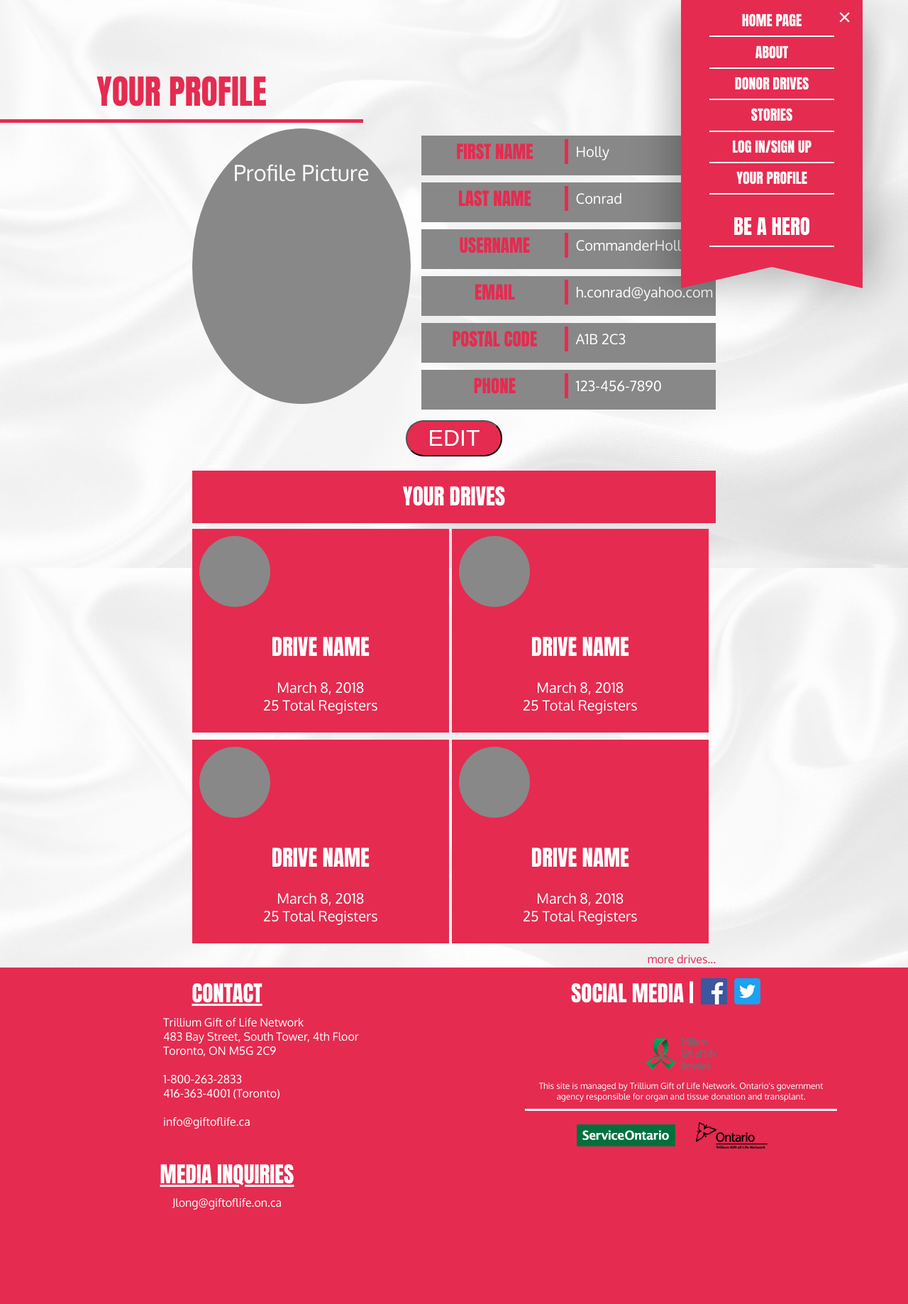
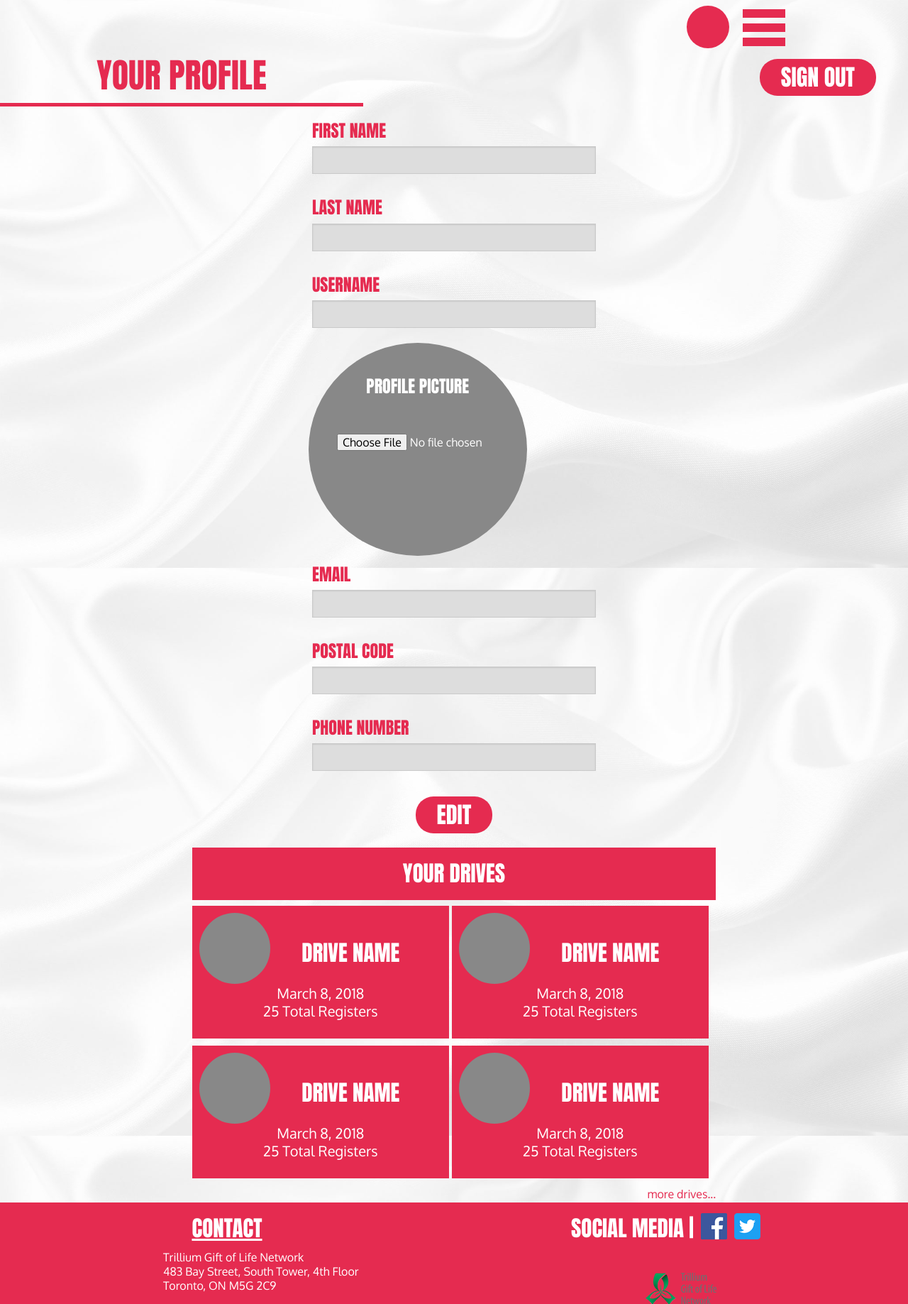
Before and after one commit to scadick/Organ_Donation, a PHP site: page /profile.html in a window 1280 px wide. Shown: the top 1837 px of the page at 71% size. Before the commit the page ends 1704 px from the top, so only its background shows below. Run offline with PHP 8.4, Linux system fonts and the light colour scheme.

Commit message:
stylizing and fixing code

```diff
--- a/css/app.css
+++ b/css/app.css
@@ -19,9 +19,21 @@ table tbody td {
   padding: 0;
 }
 
+.headerIcons {
+  text-align: center;
+}
+
+.headerIcons button {
+  float: left;
+}
+
+.title-bar .menu-icon{
+  text-align: center;
+}
+
 .menu-icon {
-  width: 40px;
-  height: 40px;
+  width: 50px;
+  height: 50px;
 }
 
 .menu-icon::after {
@@ -32,8 +44,22 @@ table tbody td {
 }
 
 .menu-icon:hover::after {
-  background: #cacaca;
-  box-shadow: 0 12px 0 #cacaca, 0 24px 0 #cacaca;
+  background: #888888;
+  box-shadow: 0 12px 0 #888888, 0 24px 0 #888888;
+}
+
+.logMenu::after{
+  width: 60px;
+  margin-top: 5px;
+  background: #e52b50;
+   box-shadow: 0 12px 0 #e52b50, 0 24px 0 #e52b50;
+   -webkit-box-shadow: 0 20px 0 #e52b50, 0 40px 0 #e52b50;
+   height: 12px;
+}
+
+.logMenu:hover::after{
+  background: #888888;
+  box-shadow: 0 20px 0 #888888, 0 40px 0 #888888;
 }
 
 #closeButton {
@@ -52,6 +78,15 @@ table tbody td {
 #hamMenu {
   display: block !important;
   background: none;
+}
+
+.profileImg {
+  height: 60px;
+  width: 60px;
+  border-radius: 50%;
+  background-color: #e52b50;
+  margin-right: 15px;
+  float: left;
 }
 
 #mainNav{
@@ -570,20 +658,27 @@ th h5 {
   font-family: 'Oxygen', sans-serif;
 }
 
-#submitButton, #regButton, #loginButton, #editButton {
+#submitButton, #regButton, #loginButton, #editButton, #signOut {
   border-radius: 25px;
   background-color: #e52b50;
   color: white;
   text-align: center;
   margin: 0 auto;
   font-size: 2em;
-  padding: 5px 30px;
+  padding: 10px 30px;
   cursor: pointer;
+  font-family: 'Anton', sans-serif;
 }
 
 #editButton{
   clear: both;
   margin-top: 15px;
+}
+
+#signOut {
+  margin-right: 45px;
+  margin-top: 15px;
+  padding: 10px 30px;
 }
 
 label {
@@ -679,7 +766,27 @@ label {
 
 #profileForm {
   display: inline;
+  margin: 0 auto;
 }
+
+#profileForm .pic {
+  padding: 40px;
+  background-color: #888888;
+  border-radius: 50%;
+  color: white;
+  font-family: 'Oxygen', sans-serif;
+  text-align: center;
+  width: 75%;
+  height: 300px;
+  clear: both;
+}
+
+.pic label{
+  margin-bottom: 45px;
+  font-size: 1.5em;
+  color: white;
+}
+
 
 #profileContainer {
   width: 60%;
@@ -690,7 +797,7 @@ label {
   background-color: #e52b50;
   color: white;
   text-align: center;
-  display: inline-block;
+  display: block;
   padding: 15px;
   width: 100%;
 }
--- a/drives.html
+++ b/drives.html
@@ -26,7 +26,7 @@
             <li><a href="about.html">About</a></li>
             <li><a href="#">Donor Drives</a></li>
             <li><a href="stories.html">Stories</a></li>
-            <li><a href="login.html">Log In/Sign Up</a></li>
+            <li><a href="account.html">Log In/Sign Up</a></li>
             <li><a href="profile.html">Your Profile</a></li>
             <li><a href="https://www.ontario.ca/page/organ-and-tissue-donor-registration">BE A HERO</a></li>
           </ul>
@@ -60,6 +60,10 @@
                 <th>REGISTRATION</th>
               </tr>
             </thead>
+            <div class="searchBar">
+              <img src="images/search-icon.png" alt="search icon">
+              <p>Search</p>
+            </div>
             <tbody>
               <tr>
                 <td class="driveImage"><img src="images/uot.png" alt="U of T"></td>
--- a/forgotpassword.html
+++ b/forgotpassword.html
@@ -26,7 +26,7 @@
             <li><a href="about.html">About</a></li>
             <li><a href="drives.html">Donor Drives</a></li>
             <li><a href="stories.html">Stories</a></li>
-            <li><a href="login.html">Log In/Sign Up</a></li>
+            <li><a href="account.html">Log In/Sign Up</a></li>
             <li><a href="profile.html">Your Profile</a></li>
             <li><a href="https://www.ontario.ca/page/organ-and-tissue-donor-registration">BE A HERO</a></li>
           </ul>
--- a/index.html
+++ b/index.html
@@ -27,7 +27,7 @@
           <li><a href="about.html">About</a></li>
           <li><a href="#">Donor Drives</a></li>
           <li><a href="stories.html">Stories</a></li>
-          <li><a href="login.html">Log In/Sign Up</a></li>
+          <li><a href="account.html">Log In/Sign Up</a></li>
           <li><a href="profile.html">Your Profile</a></li>
           <li><a href="https://www.ontario.ca/page/organ-and-tissue-donor-registration">BE A HERO</a></li>
         </ul>
@@ -51,9 +51,11 @@
   <div class="videoBox">
     <section class="lightBox">
       <a class="float-right">X</a>
-      <video>
+      <video id="video">
         <source src="videos/typography.mp4" controls type="video/mp4">
       </video>
+
+
     </section>
   </div>
 
--- a/js/app.js
+++ b/js/app.js
@@ -1 +1,50 @@
 $(document).foundation();
+(function() {
+"use strict";
+// Nav
+var navToggle = document.querySelector(".menu-icon");
+var nav = document.querySelector("#mainNav");
+var close = document.querySelector("#closeButton");
+var show;
+var resize = window.matchMedia("(min-width: 40em)");
+
+widthCheck();
+
+function navFix() {
+if(nav.classList.contains("hide")) {
+nav.classList.remove("hide");
+show = "false";
+}else if(nav.style.display == "none") {
+nav.classList.add("navShow");
+show = "true";
+}else if(!nav.classList.contains("hide")){
+nav.classList.add("hide");
+show = "false";
+}else if(nav.style.display == "block") {
+nav.style.display == "none";
+show = "false";
+}
+}
+
+function closeFix() {
+if(show == "true") {
+nav.classList.remove("navShow");
+show = "false";
+}
+}
+
+function widthCheck() {
+if(window.innerWidth < 640) {
+nav.classList.remove("hide");
+navToggle.removeEventListener('click', navFix, false);
+close.removeEventListener('click', closeFix, false);
+}else{
+nav.classList.add("hide");
+navToggle.addEventListener('click', navFix, false);
+close.addEventListener('click', closeFix, false);
+}
+}
+
+window.addEventListener('resize', widthCheck);
+
+})();
--- a/profile.html
+++ b/profile.html
@@ -14,10 +14,13 @@
 
     <header class="grid-x">
       <div class="small-3 cell float-right small-offset-9">
-        <div id="hamMenu" class="title-bar" data-responsive-toggle="mainNav">
-          <a href="https://www.ontario.ca/page/organ-and-tissue-donor-registration"><h3 class="title-bar-title" id="menuHeader">BE A HERO</h3></a>
-          <button class="menu-icon" type="button" data-toggle="mainNav">
-          </button>
+        <div class="headerIcons">
+          <div id="hamMenu" class="title-bar" data-responsive-toggle="mainNav">
+            <a href="https://www.ontario.ca/page/organ-and-tissue-donor-registration"><h3 class="hide title-bar-title" id="menuHeader">BE A HERO</h3></a>
+            <div class="profileImg"></div>
+          <!--make class-->  <button class="menu-icon logMenu" type="button" data-toggle="mainNav">
+            </button>
+        </div>
         </div>
         <nav id="mainNav" class="top-bar" data-closable>
           <button id="closeButton" class="close-button" aria-label="Close menu" type="button" data-close><span aria-hidden="true">&times;</span></button>
@@ -26,7 +29,7 @@
             <li><a href="about.html">About</a></li>
             <li><a href="drives.html">Donor Drives</a></li>
             <li><a href="stories.html">Stories</a></li>
-            <li><a href="login.html">Log In/Sign Up</a></li>
+            <li><a href="account.html">Log In/Sign Up</a></li>
             <li><a href="#">Your Profile</a></li>
             <li><a href="https://www.ontario.ca/page/organ-and-tissue-donor-registration">BE A HERO</a></li>
           </ul>
@@ -35,38 +38,44 @@
       </div>
     </header>
   <section id="mainContent">
+    <button type="button" id="signOut" class="float-right">SIGN OUT</button>
     <h3 class="small-12 cell pageTitles">YOUR PROFILE</h3>
     <div class="grid-container" id="profileContainer">
       <div class="profile">
         <div class="grid-x">
-            <h3 class="profilePic float-left small-5 cell">Profile Picture</h3>
-      <!--<form id="profileForm" class="small-6 cell">
-          <div class="field">
+            <!--<h3 class="profilePic float-left small-5 cell">Profile Picture</h3>-->
+      <form id="profileForm" class="">
+          <div class="field small-12 medium-6 cell">
            <label>FIRST NAME</label>
            <input type="text" name="firstName">
           </div>
-          <div class="field">
+          <div class="field small-12 medium-6 cell">
            <label>LAST NAME</label>
            <input type="text" name="lastName">
           </div>
-          <div class="field">
+          <div class="field small-12 medium-6 cell">
            <label>USERNAME</label>
            <input type="text" name="username" value="">
           </div>
-          <div class="field">
+          <div class="field pic small-12 medium-6 cell">
+          <label>PROFILE PICTURE</label>
+          <input type="file" name="image">
+          </div>
+          <div class="field small-12 medium-6 cell">
            <label>EMAIL</label>
            <input type="email" name="email">
           </div>
-          <div class="field">
+          <div class="field small-12 medium-6 cell">
            <label>POSTAL CODE</label>
            <input type="text" name="postalCode">
           </div>
-          <div class="field">
+          <div class="field small-12 medium-6 cell">
            <label>PHONE NUMBER</label>
            <input type="tel" name="phone">
           </div>
-      </form>-->
-      <div class="small-7 cell">
+            <button type="button" id="editButton" class="float-center">EDIT</button>
+      </form>
+      <!--<div class="small-7 cell">
         <div class="personalInfo">
             <h4>FIRST NAME</h4>
             <p>Holly</p>
@@ -91,8 +100,7 @@
             <h4>PHONE</h4>
             <p>123-456-7890</p>
         </div>
-      </div>
-      <input type="submit" name="submit" value="EDIT" id="editButton" class="float-center">
+      </div>-->
       </div>
     </div>
     <div class="yourDrives">
```
Also changed, not shown: other parts of css/app.css (+79 -10 lines), about.html (+17 -2 lines), account.html (added, +127 -0 lines), login.html (deleted, +0 -127 lines), stories.html (+7 -1 lines), images/search-icon.png (added), 1 other file.
